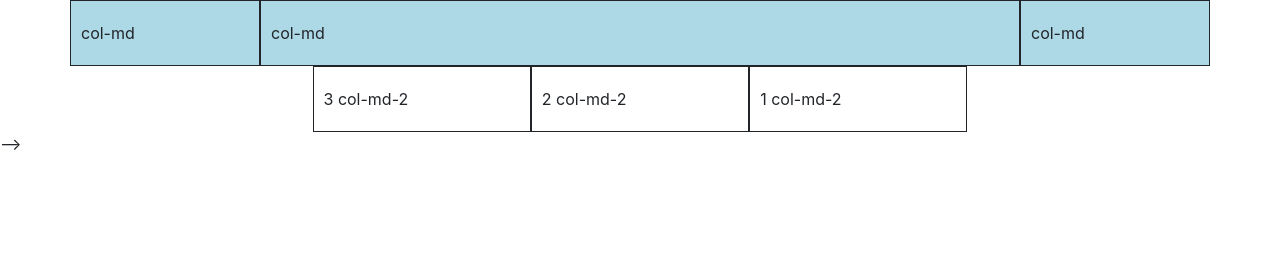
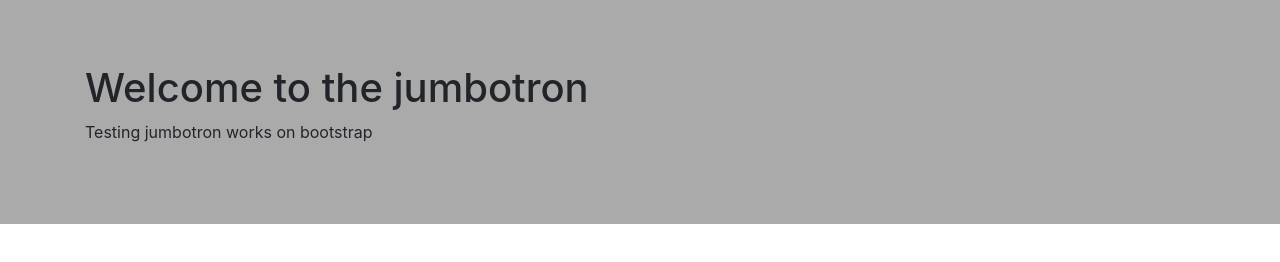
Before and after one commit to LakinduK/Bootstrap_Tutorial, a plain HTML site: page index.html in a window 1280 px wide. Drawn offline with nearby package versions, Linux system fonts and the light colour scheme.

Commit message:
jumbotron

```diff
--- a/index.html
+++ b/index.html
@@ -1,22 +1,34 @@
 <!doctype html>
 <html lang="en">
+
 <head>
     <!-- Required meta tags -->
     <meta charset="utf-8">
     <meta name="viewport" content="width=device-width, initial-scale=1, shrink-to-fit=no">
 
     <!-- Bootstrap CSS -->
-    <link rel="stylesheet" href="https://stackpath.bootstrapcdn.com/bootstrap/4.5.0/css/bootstrap.min.css" integrity="sha384-9aIt2nRpC12Uk9gS9baDl411NQApFmC26EwAOH8WgZl5MYYxFfc+NcPb1dKGj7Sk" crossorigin="anonymous">
-    <style>
+    <link rel="stylesheet" href="https://stackpath.bootstrapcdn.com/bootstrap/4.5.0/css/bootstrap.min.css"
+        integrity="sha384-9aIt2nRpC12Uk9gS9baDl411NQApFmC26EwAOH8WgZl5MYYxFfc+NcPb1dKGj7Sk" crossorigin="anonymous">
+    <!-- <style>
         .row div{padding: 20px 10px;border:1px solid;}
-    </style>
+    </style> -->
     <title>Hello, world!</title>
 </head>
+
 <body>
+
+    <!-- Jumbotrons -->
+
+    <div class="jumbotron jumbotron-fluid" style="background-color: #aaa;">
+        <div class="container">
+            <h1>Welcome to the jumbotron</h1>
+            <p>Testing jumbotron works on bootstrap</p>
+        </div>
+    </div>
 
     <!-- Flex Grid -->
 
-      <div class="container">
+    <!-- <div class="container">
           <div class="row" style="background-color: lightblue;">
         <div class="col-md">col-md</div>
         <div class="col-md-8">col-md</div>
@@ -28,7 +40,7 @@
           <div class="col-md-2 order-3">1 col-md-2</div>
           <div class="col-md-2 order-2">2 col-md-2</div>
           <div class="col-md-2 order-1">3 col-md-2</div>
-      </div>
+      </div> -->
 
     <!-- Grid Basics
 
@@ -64,7 +76,7 @@
         <div class="col-3">col-3</div>
         <div class="col-3">col-3</div>
         <div class="col-3">col-3</div>
-    </div> --> -->
+    </div> -->
 
     <!-- containers fixed amd fluid -->
 
@@ -93,8 +105,15 @@
 
     <!-- Optional JavaScript -->
     <!-- jQuery first, then Popper.js, then Bootstrap JS -->
-    <script src="https://code.jquery.com/jquery-3.5.1.slim.min.js" integrity="sha384-DfXdz2htPH0lsSSs5nCTpuj/zy4C+OGpamoFVy38MVBnE+IbbVYUew+OrCXaRkfj" crossorigin="anonymous"></script>
-    <script src="https://cdn.jsdelivr.net/npm/popper.js@1.16.0/dist/umd/popper.min.js" integrity="sha384-Q6E9RHvbIyZFJoft+2mJbHaEWldlvI9IOYy5n3zV9zzTtmI3UksdQRVvoxMfooAo" crossorigin="anonymous"></script>
-    <script src="https://stackpath.bootstrapcdn.com/bootstrap/4.5.0/js/bootstrap.min.js" integrity="sha384-OgVRvuATP1z7JjHLkuOU7Xw704+h835Lr+6QL9UvYjZE3Ipu6Tp75j7Bh/kR0JKI" crossorigin="anonymous"></script>
+    <script src="https://code.jquery.com/jquery-3.5.1.slim.min.js"
+        integrity="sha384-DfXdz2htPH0lsSSs5nCTpuj/zy4C+OGpamoFVy38MVBnE+IbbVYUew+OrCXaRkfj"
+        crossorigin="anonymous"></script>
+    <script src="https://cdn.jsdelivr.net/npm/popper.js@1.16.0/dist/umd/popper.min.js"
+        integrity="sha384-Q6E9RHvbIyZFJoft+2mJbHaEWldlvI9IOYy5n3zV9zzTtmI3UksdQRVvoxMfooAo"
+        crossorigin="anonymous"></script>
+    <script src="https://stackpath.bootstrapcdn.com/bootstrap/4.5.0/js/bootstrap.min.js"
+        integrity="sha384-OgVRvuATP1z7JjHLkuOU7Xw704+h835Lr+6QL9UvYjZE3Ipu6Tp75j7Bh/kR0JKI"
+        crossorigin="anonymous"></script>
 </body>
+
 </html>
```
Lines whose indentation alone changed are shown as unchanged.
